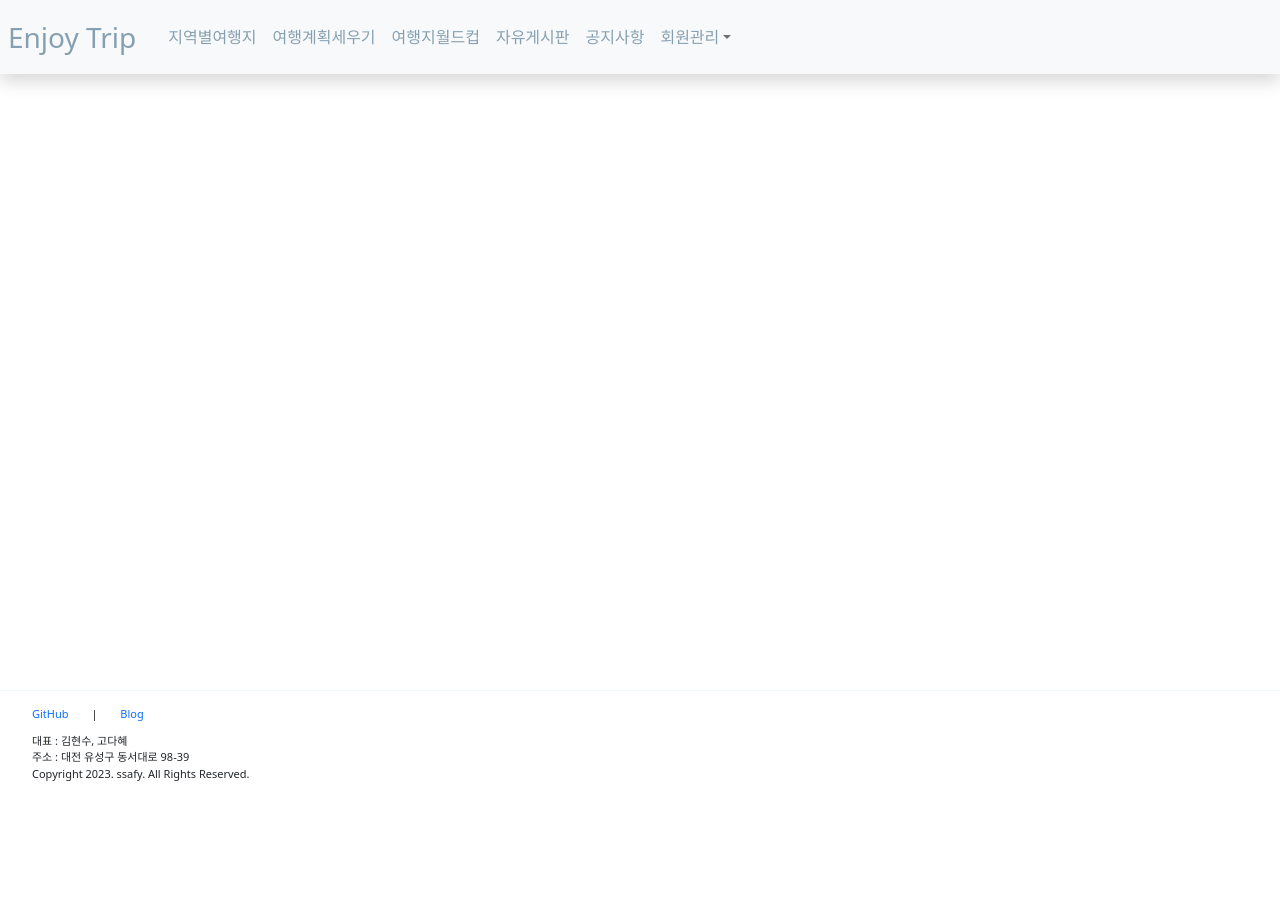
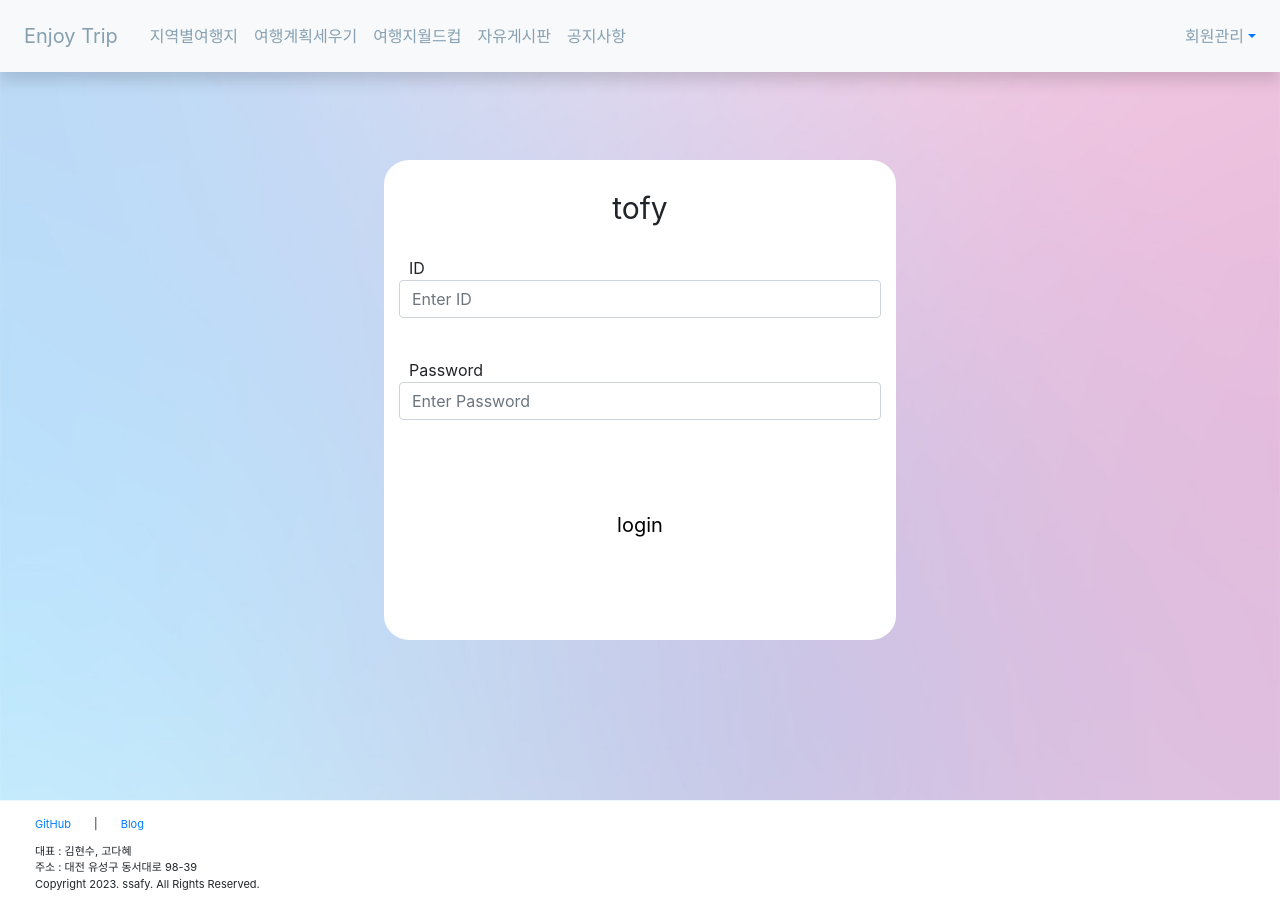
Before and after one commit to KodaHye/tofy, a Vue app: page /login in a window 1280 px wide. Before the commit the page ends 800 px from the top, so only its background shows below. Built offline with nearby package versions, Linux system fonts and the light colour scheme.

Commit message:
feat:회원가입 검사 구현

```diff
--- a/package.json
+++ b/package.json
@@ -9,7 +9,7 @@
   },
   "dependencies": {
     "axios": "^1.4.0",
-    "bootstrap": "^5.2.3",
+    "bootstrap": "^4.6.1",
     "bootstrap-vue": "^2.23.1",
     "core-js": "^3.8.3",
     "materialize-css": "^1.0.0-rc.2",
--- a/src/router/index.js
+++ b/src/router/index.js
@@ -9,7 +9,11 @@ const routes = [
     path: '/',
     name: 'home',
     component: HomeView,
-    style: 'background: url("../../public/main.jpeg") center/cover no-repeat;'
+  },
+  {
+    path: '/login',
+    name: 'login',
+    component: () => import("@/views/loginView.vue"),
   }
 ]
 
--- a/src/views/HomeView.vue
+++ b/src/views/HomeView.vue
@@ -1,8 +1,8 @@
 <template>
   <b-container fluid>
-    <div class="box container">
-
-    </div>
+    <b-container class="box">d</b-container>
+    <b-container class="box">d</b-container>
+    <b-container class="box">d</b-container>
   </b-container>
 </template>
 
@@ -18,6 +18,6 @@ export default {
 
 <style>
   .box {
-    height: 78vh;
+    height: 100vh;
   }
 </style>
--- a/src/views/JoinView.vue
+++ b/src/views/JoinView.vue
@@ -0,0 +1,119 @@
+<template>
+    <b-container fluid class="container-box">
+      <b-container fluid class="square">
+        <b-row class="text-center" style="height: 20%;">
+          <b-col align-self="center" style="font-size: 30px;">tofy</b-col>
+        </b-row>
+        <b-row>
+          <b-col style="padding-left: 25px;">ID</b-col>
+          <div class="w-100"></div>
+          <b-col>
+            <b-form-input
+              v-model="userId"
+              :class="{'is-invalid': isIdInvalid}"
+              placeholder="Enter ID"
+            ></b-form-input>
+            <div class="invalid-feedback" v-if="isIdInvalid">
+              This ID is already taken.
+            </div>
+          </b-col>
+        </b-row>
+        <b-row style="height: 40px;"></b-row>
+        <b-row>
+          <b-col style="padding-left: 25px;">Password</b-col>
+          <div class="w-100"></div>
+          <b-col>
+            <b-form-input
+            v-model="userPw"
+            :class="{'is-invalid': isPwInvalid}"
+            placeholder="Enter Password"></b-form-input>
+          </b-col>
+          <div class="invalid-feedback" v-if="isPwInvalid">
+              this. password is invalid.
+            </div>
+        </b-row>
+        <b-row class="text-center" style="padding-top: 90px;">
+          <b-col align-self="center" style="font-size: 20px;">
+            <a class="login-btn" href="#">login</a>
+          </b-col>
+        </b-row>
+      </b-container>
+    </b-container>
+  </template>
+
+  <script>
+  export default {
+    name: 'TheLogin',
+    data() {
+      return {
+        userId: '',
+        userPw: '',
+        isIdInvalid: false,
+        isPwInvalid: false
+      };
+    },
+    methods: {
+      checkIdAvailability() {
+        // 서버에 아이디 중복 체크 요청을 보내는 로직을 작성합니다.
+        // 이 예시에서는 임의로 아이디가 'test'인 경우를 중복으로 간주합니다.
+        if (this.userId === 'test') {
+          this.isIdInvalid = true;
+        } else {
+          this.isIdInvalid = false;
+        }
+      },
+      checkPassword() {
+        if (this.userPw.length < 6) {
+            this.isPwInvalid = true;
+        } else {
+            this.isPwInvalid = false;
+        }
+      }
+    },
+    watch: {
+      userId() {
+        this.checkIdAvailability();
+      },
+      userPw() {
+        this.checkPassword();
+      }
+    }
+  };
+  </script>
+
+  <style>
+  .container-box {
+    display: flex;
+    justify-content: center;
+    align-items: center;
+    height: 100vh;
+  }
+
+  .square {
+    width: 40vw;
+    height: 60vh;
+    background-color: white;
+    border-radius: 5%;
+  }
+
+  .login-btn {
+    color: black;
+  }
+
+  .login-btn:hover {
+    color: black;
+    border-top: solid;
+    animation: alternate-reverse;
+    text-decoration-line: none;
+  }
+
+  .is-invalid {
+    border-color: red;
+  }
+
+  .invalid-feedback {
+    color: red;
+    font-size: 12px;
+    margin-top: 5px;
+  }
+  </style>
--- a/src/views/loginView.vue
+++ b/src/views/loginView.vue
@@ -0,0 +1,58 @@
+<template>
+    <b-container fluid class="container-box">
+        <b-container fluid class="square">
+            <b-row class="text-center" style="height: 20%;">
+                <b-col align-self="center" style="font-size: 30px;">tofy</b-col>
+            </b-row>
+            <b-row>
+                <b-col style="padding-left: 25px;">ID</b-col>
+                <div class="w-100"></div>
+                <b-col><b-form-input placeholder="Enter ID"></b-form-input></b-col>
+            </b-row>
+            <b-row style="height: 40px;"></b-row>
+            <b-row>
+                <b-col style="padding-left: 25px;">Password</b-col>
+                <div class="w-100"></div>
+                <b-col><b-form-input placeholder="Enter Password"></b-form-input></b-col>
+            </b-row>
+            <b-row class="text-center" style="padding-top: 90px;">
+                <b-col align-self="center" style="font-size: 20px;">
+                    <a class="login-btn" href="#">login</a>
+                </b-col>
+            </b-row>
+        </b-container>
+    </b-container>
+</template>
+
+<script>
+export default {
+    name: 'TheLogin',
+}
+</script>
+
+<style>
+.container-box {
+    display: flex;
+    justify-content: center;
+    align-items: center;
+    height: 100vh;
+}
+
+.square {
+    width: 40vw;
+    height: 60vh;
+    background-color: white;
+    border-radius: 5%;
+}
+
+.login-btn {
+    color: black;
+}
+
+.login-btn:hover {
+    color: black;
+    border-top: solid;
+    animation: alternate-reverse;
+    text-decoration-line: none;
+}
+</style>
```
Also changed, not shown: 1 other file (tests, documents, lock files or other folders).
